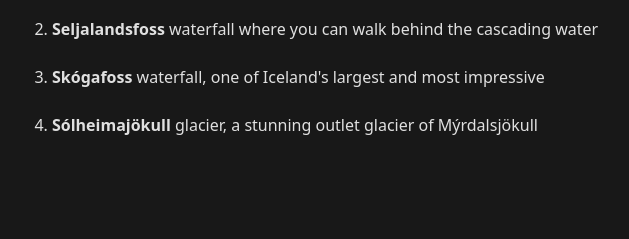
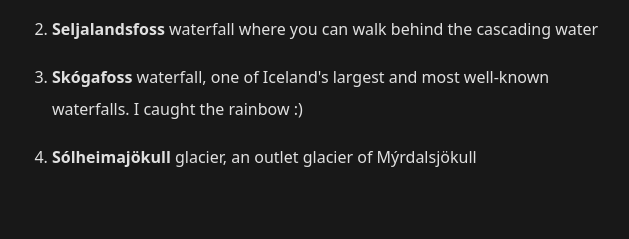
Before and after one commit to eileeny101/eileeny101.github.io, a website: page pages/iceland.html in a window 1280 px wide. Shown: the part 2943-3182 px from the top of the page, 548-1177 px from the left. Drawn offline with nearby package versions, Linux system fonts and the light colour scheme; files that its build step writes are made by us from their sources; files whose address does not match are found by name.

Commit message:
slight content updates

```diff
--- a/pages/iceland.html
+++ b/pages/iceland.html
@@ -127,8 +127,8 @@
                     <ol class="space-y-4 list-decimal pl-6">
                         <li class="text-text leading-loose"><span class="font-bold">Reynisfjara</span> black sand beach with its basalt columns and powerful waves</li>
                         <li class="text-text leading-loose"><span class="font-bold">Seljalandsfoss</span> waterfall where you can walk behind the cascading water</li>
-                        <li class="text-text leading-loose"><span class="font-bold">Skógafoss</span> waterfall, one of Iceland's largest and most impressive</li>
-                        <li class="text-text leading-loose"><span class="font-bold">Sólheimajökull</span> glacier, a stunning outlet glacier of Mýrdalsjökull</li>
+                        <li class="text-text leading-loose"><span class="font-bold">Skógafoss</span> waterfall, one of Iceland's largest and most well-known waterfalls. I caught the rainbow :)</li>
+                        <li class="text-text leading-loose"><span class="font-bold">Sólheimajökull</span> glacier, an outlet glacier of Mýrdalsjökull</li>
                     </ol>
                 </div>
             </div>
```
